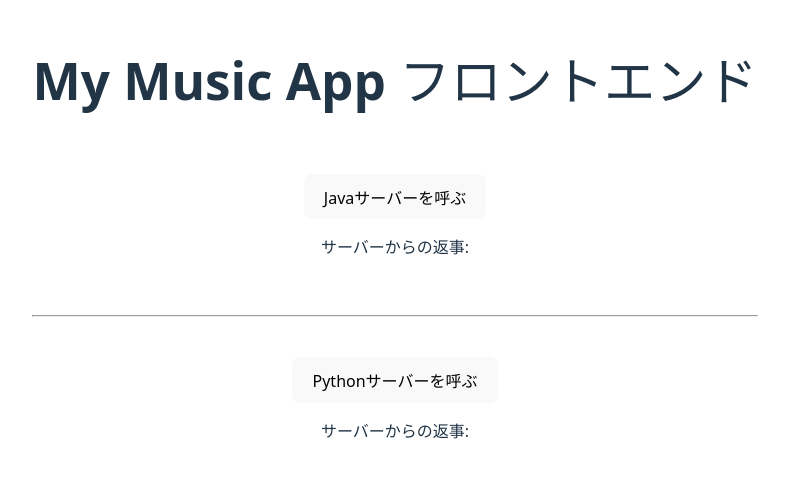
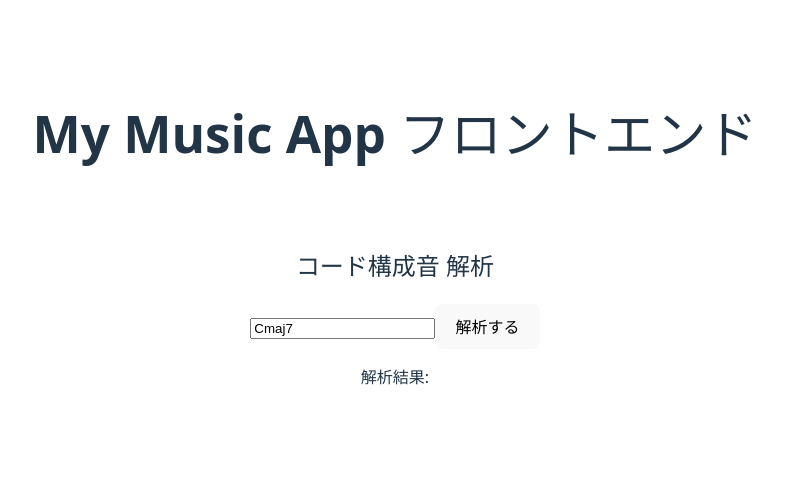
Before and after one commit to Haluto-oss/my-music-app, a React (Vite) app in the folder frontend/: page / in a window 1280 px wide. Shown: the part 146-624 px from the top of the page, without its empty margins (245-1034 px from the left). Built offline with nearby package versions, Linux system fonts and the light colour scheme.

Commit message:
refactor: Improve type safety in ChordService

```diff
--- a/frontend/src/App.tsx
+++ b/frontend/src/App.tsx
@@ -30,22 +30,53 @@ function App() {
     }
   };
 
+  // --- 新しい機能：コード解析用 ---
+    const [chordInput, setChordInput] = useState('Cmaj7'); // 入力欄用の状態
+    const [analysisResult, setAnalysisResult] = useState(''); // 結果表示用の状態
+
+    const handleAnalyzeChord = async () => {
+        if (!chordInput) {
+            setAnalysisResult('コードネームを入力してください。');
+            return;
+        }
+        try {
+            // Javaサーバーの新しいAPIを呼び出す
+            const response = await fetch(`http://localhost:8080/api/chords/${chordInput}`);
+            const data = await response.json();
+
+            if (!response.ok) {
+                // Pythonから返されたエラーメッセージを表示
+                setAnalysisResult(`エラー: ${data.detail || '不明なエラー'}`);
+            } else {
+                // 成功した場合は、構成音を整形して表示
+                setAnalysisResult(`構成音: ${data.notes.join(', ')}`);
+            }
+        } catch (error) {
+            setAnalysisResult('サーバーの呼び出しに失敗しました。Javaサーバーは起動していますか？');
+            console.error(error);
+        }
+    };
+
+
     return (
         <>
             <h1>My Music App フロントエンド</h1>
             <div className="card">
-        <button onClick={callJavaApi}>
-          Javaサーバーを呼ぶ
+                <h2>コード構成音 解析</h2>
+                <input
+                    type="text"
+                    value={chordInput}
+                    onChange={(e) => setChordInput(e.target.value)}
+                    placeholder="例: Cmaj7, Fm7b5"
+                />
+                <button onClick={handleAnalyzeChord}>
+                    解析する
                 </button>
-        <p>サーバーからの返事: {javaMessage}</p>
+                <p>解析結果: {analysisResult}</p>
             </div>
-      <hr />
-      <div className="card">
-        <button onClick={callPythonApi}>
-          Pythonサーバーを呼ぶ
-        </button>
-        <p>サーバーからの返事: {pythonMessage}</p>
-      </div>
+
+            {/* PingのテストUIはコメントアウトまたは削除してもOKです */}
+            {/* <hr /> ... */}
         </>
     );
 }
```
Also changed, not shown: 1 other file (tests, documents, lock files or other folders). Lines whose indentation alone changed are shown as unchanged.
